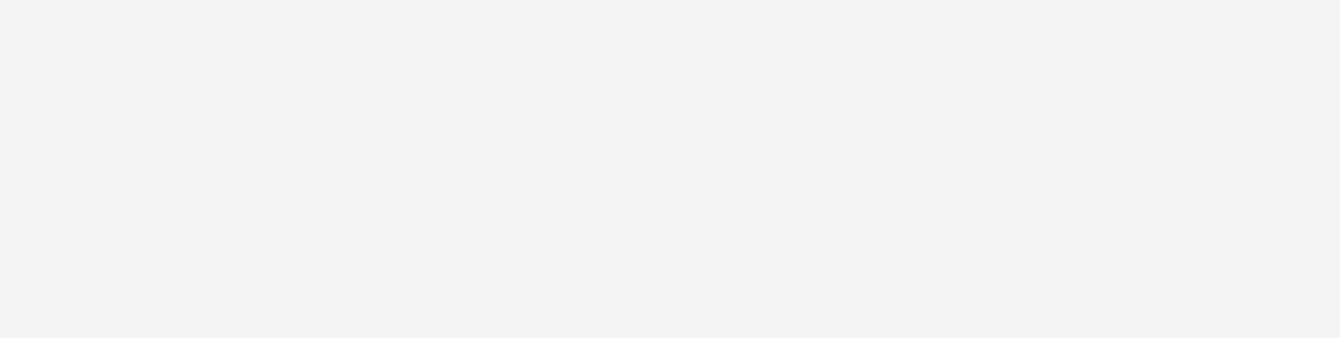
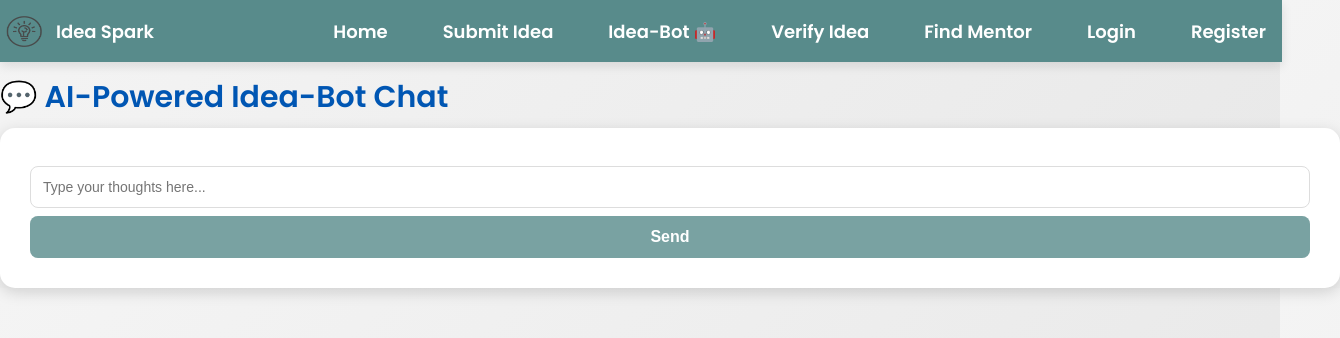
Before and after one commit to Yash11778/RTH, a React (Vite) app in the folder web/: page /idea-bot in a window 1280 px wide. Before the commit this address had no page. Shown: the top 338 px of the page, 1340 px wide, since content can reach past the window. Built offline with nearby package versions, Linux system fonts and the light colour scheme.

Commit message:
maybe final

```diff
--- a/web/package.json
+++ b/web/package.json
@@ -14,6 +14,7 @@
     "framer-motion": "^12.4.7",
     "react": "^19.0.0",
     "react-dom": "^19.0.0",
+    "react-markdown": "^10.0.0",
     "react-router-dom": "^7.2.0"
   },
   "devDependencies": {
--- a/web/src/App.jsx
+++ b/web/src/App.jsx
@@ -6,6 +6,7 @@ import HomePage from './HomePage';
 import IdeaVerification from './IdeaVerification';
 import Register from "./Register";
 import Login from "./Login";
+import IdeaBot from "./components/IdeaBot";
 
 function App() {
   return (
@@ -19,6 +20,7 @@ function App() {
         <Route path="/register" element={<Register />} />
         <Route path="/login" element={<Login />} />
         <Route path="/idea-verification" element={<IdeaVerification />} />
+        <Route path="/idea-bot" element={<IdeaBot />} />
 
       </Routes>
     </Router>
--- a/web/src/FindMentor.jsx
+++ b/web/src/FindMentor.jsx
@@ -41,6 +41,19 @@ const FindMentor = () => {
     }
   };
 
+  const handlePitch = async (mentorId) => {
+    try {
+      const response = await axios.post("http://localhost:5000/pitch", {
+        ideaId: selectedIdea._id,
+        mentorId: mentorId,
+      });
+      alert(`Pitched to mentor with ID: ${mentorId}`);
+    } catch (error) {
+      console.error("Error pitching to mentor:", error);
+      alert("Failed to pitch to mentor.");
+    }
+  };
+
   return (
     <>
       <Navbar />
@@ -70,6 +83,7 @@ const FindMentor = () => {
                   <div className="mentor-card" key={mentor._id}>
                     <h4>{mentor.name}</h4>
                     <p>Expertise: {mentor.expertise.join(', ')}</p>
+                    <button onClick={() => handlePitch(mentor._id)}>Pitch</button>
                   </div>
                 ))}
               </div>
--- a/web/src/HomePage.jsx
+++ b/web/src/HomePage.jsx
@@ -36,7 +36,7 @@ function HomePage() {
             Empowering students to become creators and innovators by providing a digital space where they can bring any idea to life.
           </p>
           <motion.a
-            href="/submit"
+            href="/idea-submission"
             className="cta-button"
             whileHover={{ scale: 1.1 }}
             transition={{ duration: 0.2 }}
--- /dev/null
+++ b/web/src/components/IdeaBot.jsx
@@ -0,0 +1,108 @@
+import React, { useState, useRef, useEffect } from "react";
+import ReactMarkdown from "react-markdown";
+import Navbar from "./Navbar";
+
+const CbtAi = () => {
+    const [userInput, setUserInput] = useState("");
+    const [responses, setResponses] = useState([]);
+    const [loading, setLoading] = useState(false);
+    const chatEndRef = useRef(null);
+
+    const handleInputChange = (e) => {
+        setUserInput(e.target.value);
+    };
+
+    const handleSubmit = async (e) => {
+        e.preventDefault();
+        if (!userInput.trim()) return;
+
+        setLoading(true);
+        const timestamp = new Date().toLocaleTimeString();
+        const newResponse = { user: userInput, time: timestamp };
+        setResponses((prev) => [...prev, newResponse]);
+        setUserInput("");
+
+        const apiUrl = "http://192.168.41.209:3000/chat";
+
+        try {
+            const response = await fetch(apiUrl, {
+                method: "POST",
+                headers: {
+                    "Content-Type": "application/json",
+                },
+                body: JSON.stringify({ prompt: userInput }),
+            });
+
+            if (!response.ok) {
+                throw new Error(`HTTP error! Status: ${response.status}`);
+            }
+
+            const data = await response.json();
+            const aiResponse = { ai: data.response || "Sorry, I couldn't process that.", time: timestamp };
+            setResponses((prev) => [...prev, aiResponse]);
+        } catch (error) {
+            console.error("Error:", error);
+            setResponses((prev) => [...prev, { ai: "⚠️ Error: Unable to fetch response.", time: timestamp }]);
+        }
+
+        setLoading(false);
+    };
+
+    useEffect(() => {
+        chatEndRef.current?.scrollIntoView({ behavior: "smooth" });
+    }, [responses]);
+
+    return (
+        <>
+            <Navbar /><br /><br />
+            <div className="ideabot">
+            <div className="cbt-ai-container neon-theme">
+                <h2 className="cbt-ai-title neon-text neon-glow">💬 AI-Powered Idea-Bot Chat</h2>
+                <div className="cbt-ai-chatbox neon-box">
+                    {responses.map((res, index) => (
+                        <div key={index} className="cbt-ai-message">
+                            {res.user && (
+                                <p className="cbt-ai-user neon-text">
+                                    <strong>🧑 You:</strong> {res.user}
+                                    <span className="timestamp"> ⏳... </span>
+                                </p>
+                            )}
+                            {res.ai && (
+                                <p className="cbt-ai-ai neon-text">
+                                    <strong>🤖 AI:</strong> <ReactMarkdown>{res.ai}</ReactMarkdown>
+                                    <span className="timestamp"> </span>
+                                </p>
+                            )}
+                        </div>
+                    ))}
+                    {loading && (
+                        <div className="cbt-ai-loading">
+                            <span className="dot neon-glow"></span>
+                            <span className="dot neon-glow"></span>
+                            <span className="dot neon-glow"></span>
+                        </div>
+                    )}
+                    <div ref={chatEndRef} />
+                </div>
+
+                <form className="cbt-ai-form" onSubmit={handleSubmit}>
+                    <div className="cbt-ai-input-container">
+                        <input
+                            type="text"
+                            value={userInput}
+                            onChange={handleInputChange}
+                            placeholder="Type your thoughts here..."
+                            className="cbt-ai-input neon-input"
+                            onKeyDown={(e) => e.key === "Enter" && handleSubmit(e)}
+                            disabled={loading}
+                        />
+                        <button type="submit" className="cbt-ai-button neon-button" disabled={loading}>Send</button>
+                    </div>
+                </form>
+            </div>
+            </div>
+        </>
+    );
+};
+
+export default CbtAi;
--- a/web/src/components/Navbar.jsx
+++ b/web/src/components/Navbar.jsx
@@ -1,32 +1,11 @@
-import React, { useEffect, useState } from 'react';
+import React from 'react';
 import { Link, useNavigate } from 'react-router-dom';
 import "../styles/Navbar.css";
 import logo from "../assets/logo.png";
 
 const Navbar = () => {
   const navigate = useNavigate();
-  const [role, setRole] = useState(null);
   const user = JSON.parse(localStorage.getItem('user'));
-
-  useEffect(() => {
-    const fetchUserRole = async () => {
-      try {
-        const response = await fetch('http://localhost:5000/user-role', {
-          method: 'POST',
-          headers: { 'Content-Type': 'application/json' },
-          body: JSON.stringify({ email: user.email }),
-        });
-        const data = await response.json();
-        setRole(data.role);
-      } catch (error) {
-        console.error('Error fetching user role:', error);
-      }
-    };
-
-    if (user) {
-      fetchUserRole();
-    }
-  }, [user]);
 
   const handleLogout = () => {
     localStorage.removeItem('user');
@@ -50,9 +29,8 @@ const Navbar = () => {
       <ul className="navbar-menu">
         <li><Link to="/">Home</Link></li>
         <li><Link to="/idea-submission">Submit Idea</Link></li>
-        {role === 'admin' && (
-          <li><Link to="/idea-verification">Verify Idea</Link></li>
-        )}
+        <li><Link to="/idea-bot">Idea-Bot 🤖</Link></li>
+        <li><Link to="/idea-verification">Verify Idea</Link></li>
         <li><Link to="/find-mentor">Find Mentor</Link></li>
         {user ? (
           <>
--- /dev/null
+++ b/web/src/styles/IdeaBot.css
@@ -0,0 +1,155 @@
+.ideabot {
+    display: flex;
+    flex-direction: column;
+    align-items: center;
+    padding: 20px;
+    background-color: #f0f0f0;
+    min-height: 100vh;
+  }
+
+  .cbt-ai-container {
+    max-width: 800px;
+    width: 100%;
+    background-color: #1e1e1e;
+    border-radius: 10px;
+    box-shadow: 0 4px 8px rgba(0, 0, 0, 0.1);
+    padding: 20px;
+    margin-top: 20px;
+  }
+
+  .cbt-ai-title {
+    text-align: center;
+    color: #00ff99;
+    font-size: 2rem;
+    margin-bottom: 20px;
+    text-shadow: 0 0 10px #00ff99;
+  }
+
+  .cbt-ai-chatbox {
+    background-color: #2e2e2e;
+    border-radius: 10px;
+    padding: 20px;
+    height: 400px;
+    overflow-y: auto;
+    box-shadow: inset 0 0 10px rgba(0, 0, 0, 0.2);
+  }
+
+  .cbt-ai-message {
+    margin-bottom: 15px;
+  }
+
+  .cbt-ai-user, .cbt-ai-ai {
+    padding: 10px;
+    border-radius: 10px;
+    margin-bottom: 10px;
+    animation: fadeIn 0.3s ease-in-out;
+  }
+
+  .cbt-ai-user {
+    background-color: #007bff;
+    color: white;
+    align-self: flex-end;
+    text-align: right;
+  }
+
+  .cbt-ai-ai {
+    background-color: #444;
+    color: #ddd;
+    align-self: flex-start;
+    text-align: left;
+  }
+
+  .timestamp {
+    display: block;
+    font-size: 0.8rem;
+    color: #aaa;
+    margin-top: 5px;
+  }
+
+  .cbt-ai-loading {
+    display: flex;
+    justify-content: center;
+    align-items: center;
+    margin-top: 10px;
+  }
+
+  .cbt-ai-loading .dot {
+    width: 10px;
+    height: 10px;
+    background-color: #00ff99;
+    border-radius: 50%;
+    margin: 0 5px;
+    animation: bounce 0.6s infinite alternate;
+  }
+
+  .cbt-ai-loading .dot:nth-child(2) {
+    animation-delay: 0.2s;
+  }
+
+  .cbt-ai-loading .dot:nth-child(3) {
+    animation-delay: 0.4s;
+  }
+
+  @keyframes bounce {
+    to {
+      transform: translateY(-10px);
+    }
+  }
+
+  .cbt-ai-form {
+    display: flex;
+    justify-content: center;
+    margin-top: 20px;
+  }
+
+  .cbt-ai-input-container {
+    display: flex;
+    width: 100%;
+  }
+
+  .cbt-ai-input {
+    flex-grow: 1;
+    padding: 10px;
+    border: 2px solid #00ff99;
+    border-radius: 10px 0 0 10px;
+    background-color: #2e2e2e;
+    color: #ddd;
+    font-size: 1rem;
+  }
+
+  .cbt-ai-input:focus {
+    outline: none;
+    border-color: #00ff99;
+    box-shadow: 0 0 10px #00ff99;
+  }
+
+  .cbt-ai-button {
+    padding: 10px 20px;
+    border: none;
+    border-radius: 0 10px 10px 0;
+    background-color: #00ff99;
+    color: #1e1e1e;
+    font-size: 1rem;
+    cursor: pointer;
+    transition: background-color 0.3s ease;
+  }
+
+  .cbt-ai-button:hover {
+    background-color: #00cc7a;
+  }
+
+  .cbt-ai-button:disabled {
+    background-color: #555;
+    cursor: not-allowed;
+  }
+
+  @keyframes fadeIn {
+    from {
+      opacity: 0;
+      transform: translateY(10px);
+    }
+    to {
+      opacity: 1;
+      transform: translateY(0);
+    }
+  }
--- a/web/src/styles/UserProfile.css
+++ b/web/src/styles/UserProfile.css
@@ -1,6 +1,6 @@
 :root {
-  --primary-color: #6a11cb;
-  --secondary-color: #2575fc;
+  --primary-color: #4e7a7a;
+  --secondary-color: #7eb2b2;
   --text-color: #333;
   --bg-color: #f9f9f9;
   --card-bg: #fff;
```
Also changed, not shown: web/src/UserProfile.jsx (+30 -0 lines), 1 other file (tests, documents, lock files or other folders).
